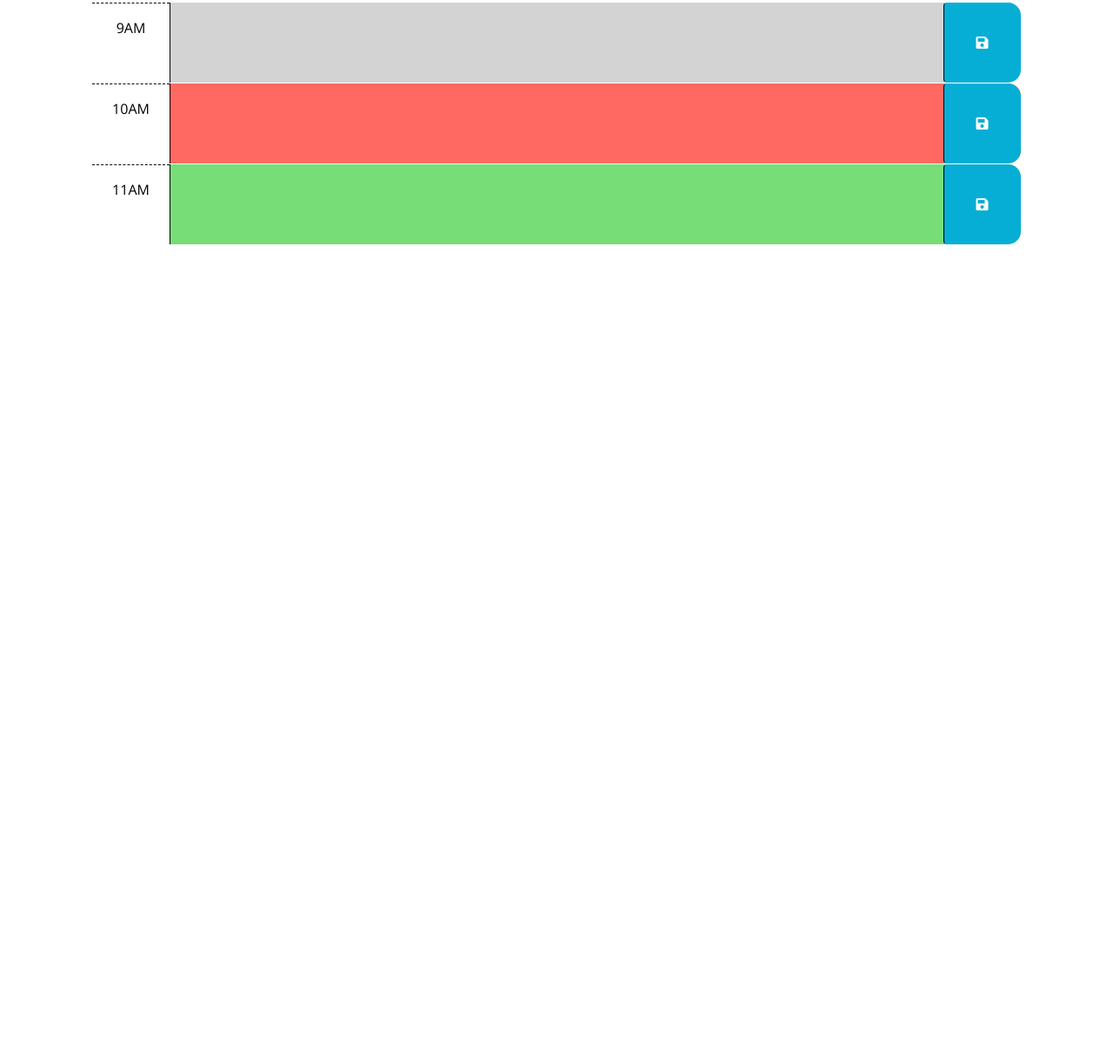
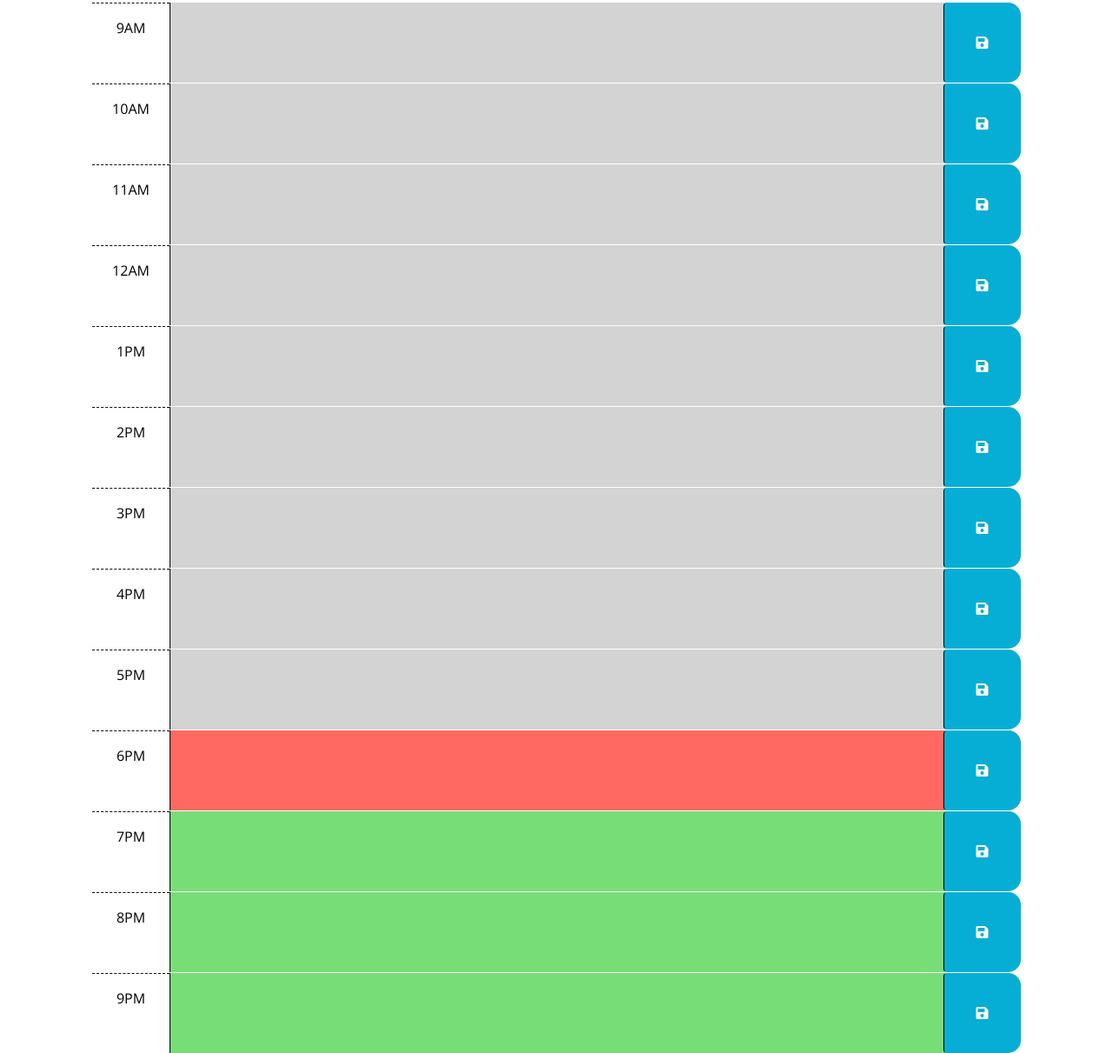
Before and after one commit to taeyoungP/WorkDay_Scheduler, a plain HTML site: page Develop/index.html in a window 1280 px wide. Shown: the part 300-1511 px from the top of the page at 87% size. Before the commit the page ends 800 px from the top, so only its background shows below. Drawn offline with nearby package versions, Linux system fonts and the light colour scheme.

Commit message:
added function displaying saved data into textarea, rewriting text content of already existing id, checking timeblock(past, present, future)

```diff
--- a/Develop/index.html
+++ b/Develop/index.html
@@ -57,6 +57,86 @@
       </button>
     </div>
 
+    <div id="hour-12" class="row time-block future">
+      <div class="col-2 col-md-1 hour text-center py-3">12AM</div>
+      <textarea id="text-hour-11" class="col-8 col-md-10 description" rows="3"> </textarea>
+      <button class="btn saveBtn col-2 col-md-1" aria-label="save">
+        <i class="fas fa-save" aria-hidden="true"></i>
+      </button>
+    </div>
+
+    <div id="hour-13" class="row time-block future">
+      <div class="col-2 col-md-1 hour text-center py-3">1PM</div>
+      <textarea id="text-hour-11" class="col-8 col-md-10 description" rows="3"> </textarea>
+      <button class="btn saveBtn col-2 col-md-1" aria-label="save">
+        <i class="fas fa-save" aria-hidden="true"></i>
+      </button>
+    </div>
+
+    <div id="hour-14" class="row time-block future">
+      <div class="col-2 col-md-1 hour text-center py-3">2PM</div>
+      <textarea id="text-hour-11" class="col-8 col-md-10 description" rows="3"> </textarea>
+      <button class="btn saveBtn col-2 col-md-1" aria-label="save">
+        <i class="fas fa-save" aria-hidden="true"></i>
+      </button>
+    </div>
+
+    <div id="hour-15" class="row time-block future">
+      <div class="col-2 col-md-1 hour text-center py-3">3PM</div>
+      <textarea id="text-hour-11" class="col-8 col-md-10 description" rows="3"> </textarea>
+      <button class="btn saveBtn col-2 col-md-1" aria-label="save">
+        <i class="fas fa-save" aria-hidden="true"></i>
+      </button>
+    </div>
+
+    <div id="hour-16" class="row time-block future">
+      <div class="col-2 col-md-1 hour text-center py-3">4PM</div>
+      <textarea id="text-hour-11" class="col-8 col-md-10 description" rows="3"> </textarea>
+      <button class="btn saveBtn col-2 col-md-1" aria-label="save">
+        <i class="fas fa-save" aria-hidden="true"></i>
+      </button>
+    </div>
+
+    <div id="hour-17" class="row time-block future">
+      <div class="col-2 col-md-1 hour text-center py-3">5PM</div>
+      <textarea id="text-hour-11" class="col-8 col-md-10 description" rows="3"> </textarea>
+      <button class="btn saveBtn col-2 col-md-1" aria-label="save">
+        <i class="fas fa-save" aria-hidden="true"></i>
+      </button>
+    </div>
+
+    <div id="hour-18" class="row time-block future">
+      <div class="col-2 col-md-1 hour text-center py-3">6PM</div>
+      <textarea id="text-hour-11" class="col-8 col-md-10 description" rows="3"> </textarea>
+      <button class="btn saveBtn col-2 col-md-1" aria-label="save">
+        <i class="fas fa-save" aria-hidden="true"></i>
+      </button>
+    </div>
+
+    <div id="hour-19" class="row time-block future">
+      <div class="col-2 col-md-1 hour text-center py-3">7PM</div>
+      <textarea id="text-hour-11" class="col-8 col-md-10 description" rows="3"> </textarea>
+      <button class="btn saveBtn col-2 col-md-1" aria-label="save">
+        <i class="fas fa-save" aria-hidden="true"></i>
+      </button>
+    </div>
+
+    <div id="hour-20" class="row time-block future">
+      <div class="col-2 col-md-1 hour text-center py-3">8PM</div>
+      <textarea id="text-hour-11" class="col-8 col-md-10 description" rows="3"> </textarea>
+      <button class="btn saveBtn col-2 col-md-1" aria-label="save">
+        <i class="fas fa-save" aria-hidden="true"></i>
+      </button>
+    </div>
+
+    <div id="hour-21" class="row time-block future">
+      <div class="col-2 col-md-1 hour text-center py-3">9PM</div>
+      <textarea id="text-hour-11" class="col-8 col-md-10 description" rows="3"> </textarea>
+      <button class="btn saveBtn col-2 col-md-1" aria-label="save">
+        <i class="fas fa-save" aria-hidden="true"></i>
+      </button>
+    </div>
+
     <script src="https://cdn.jsdelivr.net/npm/bootstrap@5.1.3/dist/js/bootstrap.bundle.min.js"
       integrity="sha384-ka7Sk0Gln4gmtz2MlQnikT1wXgYsOg+OMhuP+IlRH9sENBO0LRn5q+8nbTov4+1p"
       crossorigin="anonymous"></script>
--- a/Develop/script.js
+++ b/Develop/script.js
@@ -16,7 +16,7 @@
 //
 // TODO: Add code to get any user input that was saved in localStorage and set
 // the values of the corresponding textarea elements. HINT: How can the id
-  // attribute of each time-block be used to do this?
+// attribute of each time-block be used to do this? (X)
 //
 // TODO: Add code to display the current date in the header of the page. (X)
 var currentDayEl = $('#currentDay');
@@ -25,62 +25,90 @@ var textAreaEl = $('textarea')
 var text = "";
 
 function displayTime() {
-  var today = dayjs().format('[Today is: ]MMM DD, YYYY');
+  var today = dayjs().format('[Today is: ]dddd, MMM DD, YYYY');
   currentDayEl.text(today);
 }
 
 function readScheduleFromStorage() {
   var schedules = localStorage.getItem('schedules');
-  if(schedules){
+  if (schedules) {
     schedules = JSON.parse(schedules);
-  } else{
+  } else {
     schedules = [];
   }
   return schedules;
 }
 
-function saveScheduleToStorage(schedules){
+function saveScheduleToStorage(schedules) {
   localStorage.setItem('schedules', JSON.stringify(schedules));
 }
 
 //Referenced from https://bobbyhadz.com/blog/javascript-get-value-of-textarea to grab input data from textarea
-textAreaEl.on('input', function(event) {
+textAreaEl.on('input', function (event) {
   text = event.target.value.trim();
 })
 
-saveBtnEl.on("click", function(event) {
+saveBtnEl.on("click", function (event) {
   event.preventDefault();
   var time = $(this).parent().attr('id'); //Grab clicked time block id
-
   var newSchedule = {
     id: time,
     pText: text
   };
 
-  text=""; //reset text to empty for reusing and storing text for other time blocks
-
+  text = ""; //reset text to empty for reusing and storing text for other time blocks
   var schedules = readScheduleFromStorage();
 
   //if user input new text and save, check if the id already exist in the object and replace the text with it.
-  if(schedules.find(e => e.id === newSchedule.id)){
+  // referenced from: https://stackoverflow.com/questions/37585309/replacing-objects-in-array#:~:text=You%20can%20use%20Array%23map%20with%20Array%23find%20.&text=Here%2C%20arr2.,arr1%20i.e.%20obj%20is%20returned.
+  // https://www.codegrepper.com/tpc/replace+object+in+array+javascript
+  if (schedules.find(e => e.id === newSchedule.id)) {
     schedules = schedules.map(e => e.id !== newSchedule.id ? e : newSchedule);
   } else {
     schedules.push(newSchedule);
   }
-
   saveScheduleToStorage(schedules);
-
-
-
 })
-
-displayTime();
 
 //TODO write function that will go through all hour list elements and show past, current, future
 //execute last to make sure update everything in the end
 //Need to grab current time to decide if every each time block's schedule has been passed or not.
-$(function () {
+function printScheduleData() {
+  var schedules = readScheduleFromStorage();
+  for (var i = 0; i < schedules.length; i++) {
+    var time = schedules[i].id;
+    var text = schedules[i].pText;
+    var timeblockEl = $('#' + time);
+    var ta = timeblockEl.children('textarea');
+    ta.val(text); //https://stackoverflow.com/questions/1642447/how-to-change-the-content-of-a-textarea-with-javascript
+  }
+  checkTimeBlock();
+}
 
-});
+function checkTimeBlock() {
+  var today = dayjs().format('HH');
+  var startBlock = 9; //starting time of timeblock
+  var timeBlockNum = 12; //number of timeBlocks in HTML
+  for (var i = startBlock; i <= startBlock + timeBlockNum; i++) {
+    var currentTimeBlockEl = $('#hour-' + i);
+    if (i == today) {
+      currentTimeBlockEl.removeClass("present past future");
+      currentTimeBlockEl.addClass("present");
+    } else if (i > today) {
+      currentTimeBlockEl.removeClass("present past future");
+      currentTimeBlockEl.addClass("future");
+    } else if (i < today) {
+      currentTimeBlockEl.removeClass("present past future");
+      currentTimeBlockEl.addClass("past");
+    }
+  }
+}
+
+//$(function () {
+//});
 
 //Qs. Should I keep the data from previous date for the next date? or everything reset on the next day?
+// if need to reset, write function that, save today's date to local Storage and
+
+displayTime();
+printScheduleData();
```
Lines whose indentation alone changed are shown as unchanged.
